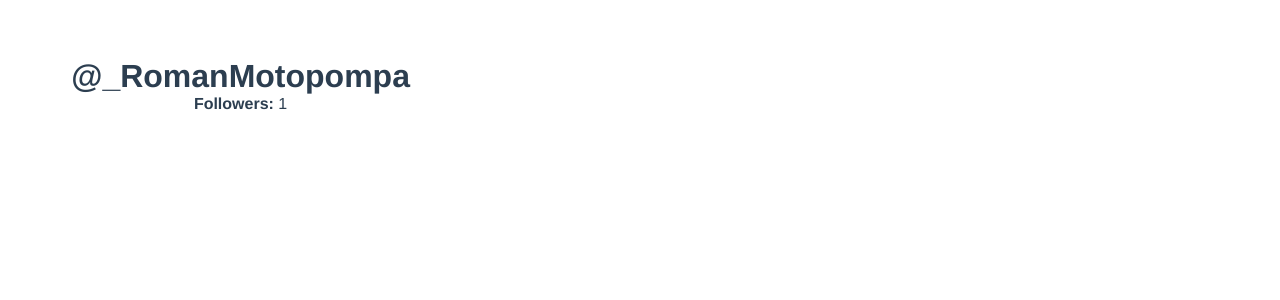
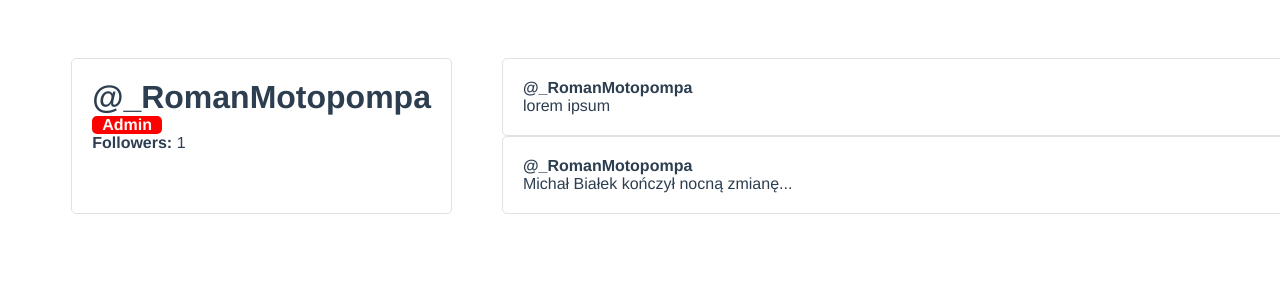
Before and after one commit to psswid/vue-twitter-clone, a Vue app: page / in a window 1280 px wide. Shown: the top 300 px of the page. Built offline with nearby package versions, Linux system fonts and the light colour scheme.

Commit message:
added PostElement with basic usage of loops + some styling

```diff
--- a/src/App.vue
+++ b/src/App.vue
@@ -22,8 +22,5 @@ export default {
   -webkit-font-smoothing: antialiased;
   -moz-osx-font-smoothing: grayscale;
   color: #2c3e50;
-  display: flex;
-  flex-direction: column;
-  text-align: center;
 }
 </style>
--- /dev/null
+++ b/src/components/PostElement.vue
@@ -0,0 +1,48 @@
+<template>
+    <div class="post-item">
+        <div class="user-profile__post" >
+            <div class="post-item__user">
+                @{{ username }}
+            </div>
+            <div class="post-item__content">
+                {{post.content}}
+            </div>
+        </div>
+    </div>
+</template>
+
+<script>
+export default {
+    name: "PostElement",
+    props: {
+        username: {
+            type: String,
+            required: true
+        },
+        post: {
+            type: Object,
+            required: true
+        }
+    }
+}
+</script>
+
+<style>
+.post-item {
+    padding: 20px;
+    background-color: white;
+    border-radius: 5px;
+    border: 1px solid #dfe3e8;
+    box-sizing: border-box;
+    cursor: pointer;
+    transition: all 0.25s ease;
+}
+
+.post-item:hover {
+    transform: scale(1.1, 1.1);
+}
+
+.post-item__user {
+    font-weight: bold;
+}
+</style>
--- a/src/components/UserProfile.vue
+++ b/src/components/UserProfile.vue
@@ -2,17 +2,30 @@
     <div class="user-profile">
         <div class="user-profile__user-panel">
             <h1 class="user-profile__username">@{{ user.username }}</h1>
+            <div class="user-profile__admin-badge" v-if="user.isAdmin">
+              Admin
+            </div>
+
             <div class="user-profile__follower-count">
                 <strong>Followers: </strong> {{ followers }}
             </div>
+        </div>
+        <div class="user-profile__posts-wrapper">
+          <PostElement v-for="post in user.posts" :key="post.id" :username="user.username" :post="post" />
+
         </div>
     </div>
 </template>
 
 <script>
 
+import PostElement from './PostElement';
+
 export default {
   name: 'UserProfile',
+  components: {
+    PostElement
+  },
   data() {
     return {
       followers: 0,
@@ -22,7 +35,17 @@ export default {
         firstName: "Roman",
         lastName: "Motopompa",
         email: "motopompa@gmail.com",
-        isAdmin: true
+        isAdmin: true,
+        posts: [
+          {
+            id: 1,
+            content: "lorem ipsum"
+          },
+          {
+            id: 2,
+            content: "Michał Białek kończył nocną zmianę..."
+          }
+        ],
       }
     }
   },
@@ -60,7 +83,7 @@ export default {
     padding: 50px 5%;
 }
 
-.user-user-profile__user-panel {
+.user-profile__user-panel {
     display: flex;
     flex-direction: column;
     margin-right: 50px;
@@ -70,6 +93,15 @@ export default {
     border: 1px solid #dfe3e8;
 }
 
+.user-profile__admin-badge {
+  background: red;
+  color: white;
+  border-radius: 5px;
+  margin-right: auto;
+  padding: 0 10px;
+  font-weight: bold;
+}
+
 h1 {
     margin: 0;
 }
```
